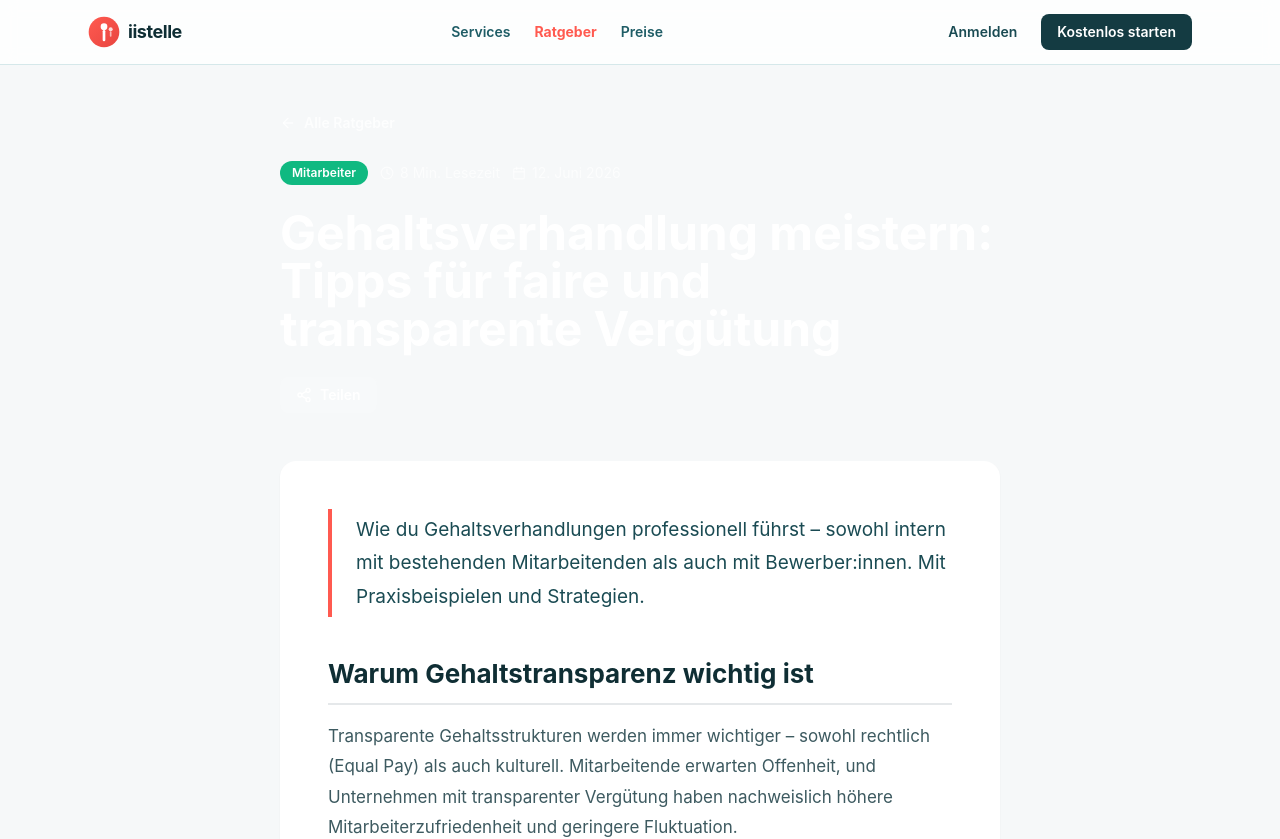
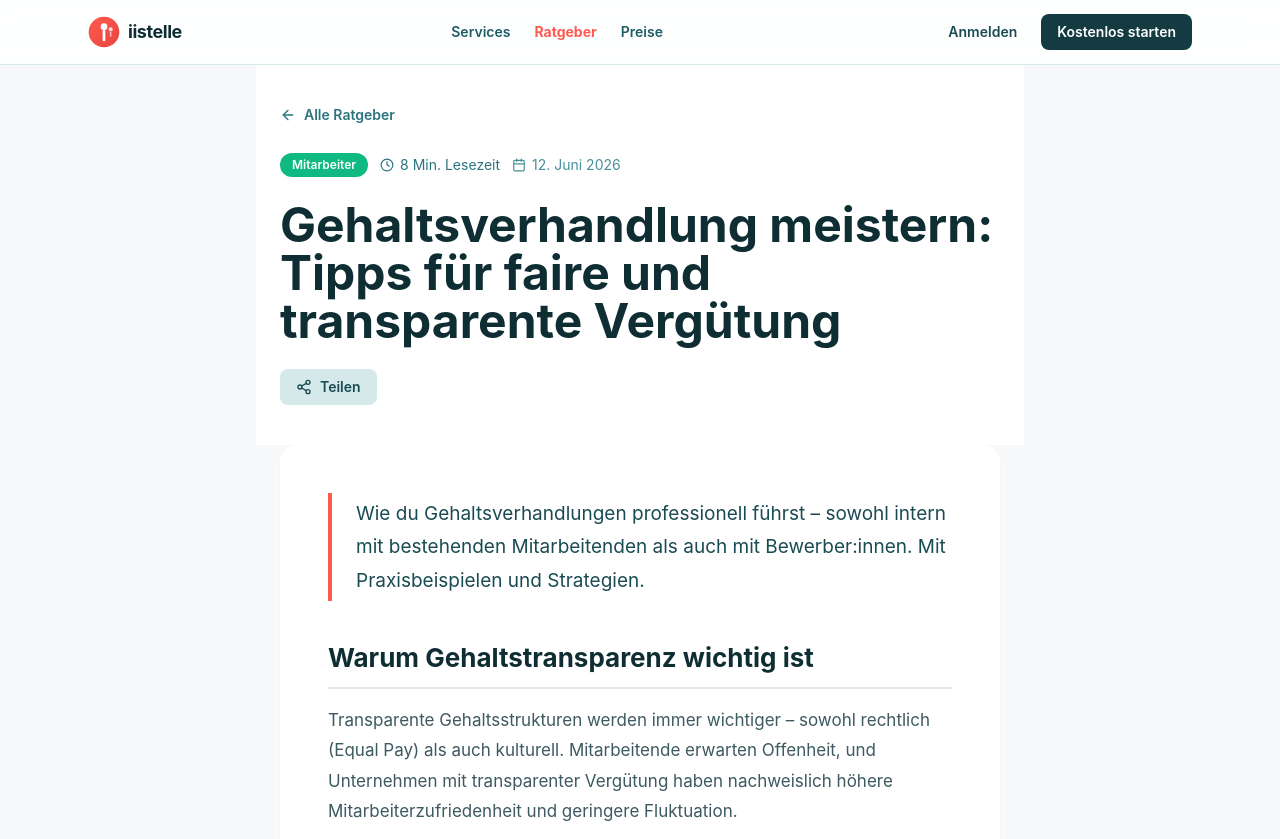
Before and after one commit to bastio89/iistelle, a Next.js app: page /ratgeber/gehaltsverhandlung in a window 1280 px wide. Shown: the top 839 px of the page. Built offline with nearby package versions, Linux system fonts and the light colour scheme.

Commit message:
fix: Header-Textfarben zurückgesetzt für bessere Lesbarkeit
- Weißer Hintergrund für Article Header
- Dunkle Textfarben für Titel, Lesezeit und Datum
- Bild-Banner über dem Header statt Overlay

```diff
--- a/src/app/ratgeber/RatgeberBase.tsx
+++ b/src/app/ratgeber/RatgeberBase.tsx
@@ -54,9 +54,9 @@ export default function RatgeberBase({
         </div>
       </nav>
 
-      {/* Article Hero */}
+      {/* Article Hero Banner */}
       {image && (
-        <div className="relative h-72 md:h-80 lg:h-96 w-full">
+        <div className="relative h-48 md:h-56 w-full overflow-hidden rounded-b-2xl">
           <Image
             src={image}
             alt={title}
@@ -64,15 +64,14 @@ export default function RatgeberBase({
             className="object-cover"
             priority
           />
-          <div className="absolute inset-0 bg-gradient-to-t from-petrol-950/90 via-petrol-950/50 to-petrol-950/30" />
         </div>
       )}
 
       {/* Article Header */}
-      <header className={`mx-auto max-w-3xl px-6 ${image ? '-mt-24 relative z-10 pb-10' : 'py-12'}`}>
+      <header className="mx-auto max-w-3xl px-6 py-10 bg-white">
         <Link
           href="/ratgeber"
-          className="inline-flex items-center gap-2 text-sm font-semibold text-white/80 transition hover:text-white"
+          className="inline-flex items-center gap-2 text-sm font-semibold text-petrol-500 transition hover:text-petrol-900"
         >
           <ArrowLeft className="h-4 w-4" />
           Alle Ratgeber
@@ -82,22 +81,22 @@ export default function RatgeberBase({
           <span className={`rounded-full px-3 py-1 text-xs font-semibold text-white ${categoryColors[category] || "bg-petrol-500"}`}>
             {category}
           </span>
-          <span className="flex items-center gap-1.5 text-sm text-white/70">
+          <span className="flex items-center gap-1.5 text-sm text-petrol-500">
             <Clock className="h-3.5 w-3.5" />
             {readTime} Lesezeit
           </span>
-          <span className="flex items-center gap-1.5 text-sm text-white/70">
+          <span className="flex items-center gap-1.5 text-sm text-petrol-400">
             <Calendar className="h-3.5 w-3.5" />
             {date}
           </span>
         </div>
 
-        <h1 className="mt-6 text-3xl font-bold leading-tight text-white md:text-4xl lg:text-5xl">
+        <h1 className="mt-6 text-3xl font-bold leading-tight text-petrol-900 md:text-4xl lg:text-5xl">
           {title}
         </h1>
 
         <div className="mt-6 flex items-center gap-4">
-          <button className="inline-flex items-center gap-2 rounded-lg bg-white/10 px-4 py-2 text-sm font-semibold text-white transition hover:bg-white/20">
+          <button className="inline-flex items-center gap-2 rounded-lg bg-petrol-100 px-4 py-2 text-sm font-semibold text-petrol-700 transition hover:bg-petrol-200">
             <Share2 className="h-4 w-4" />
             Teilen
           </button>
```
